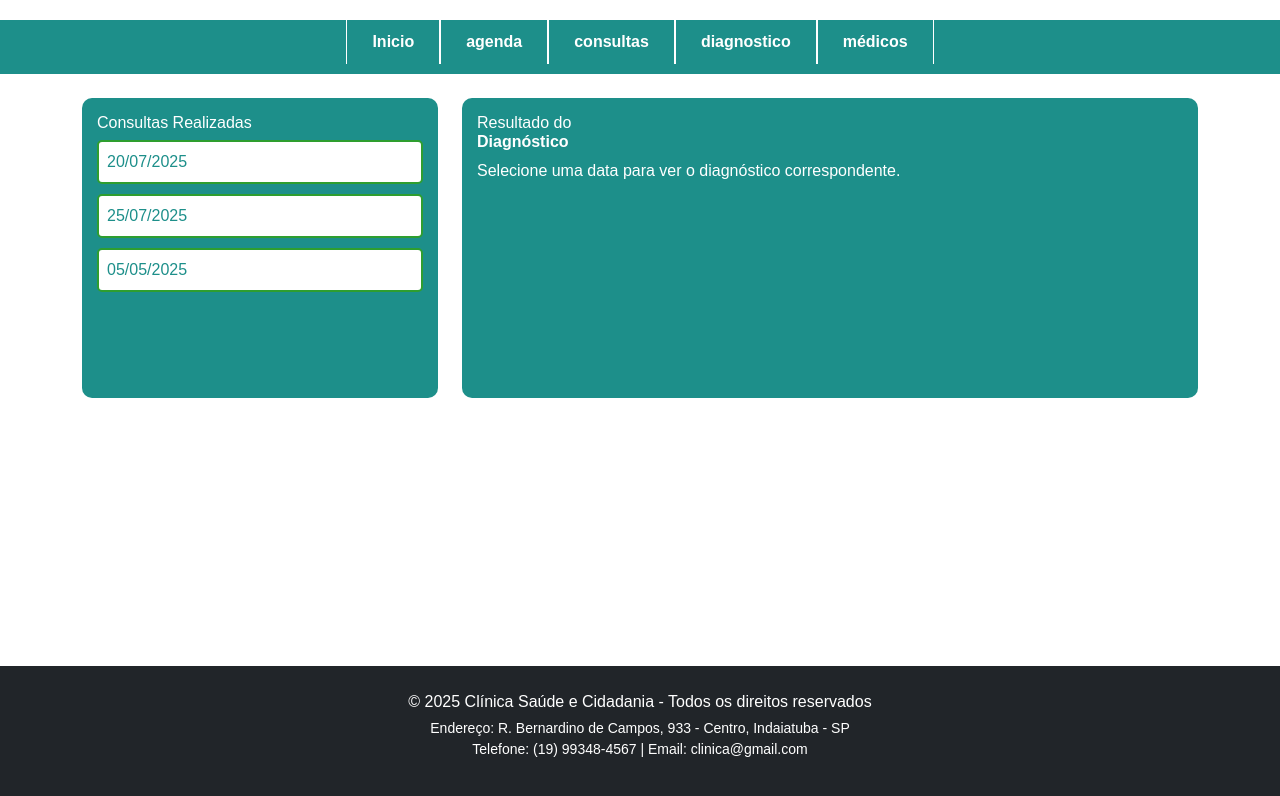
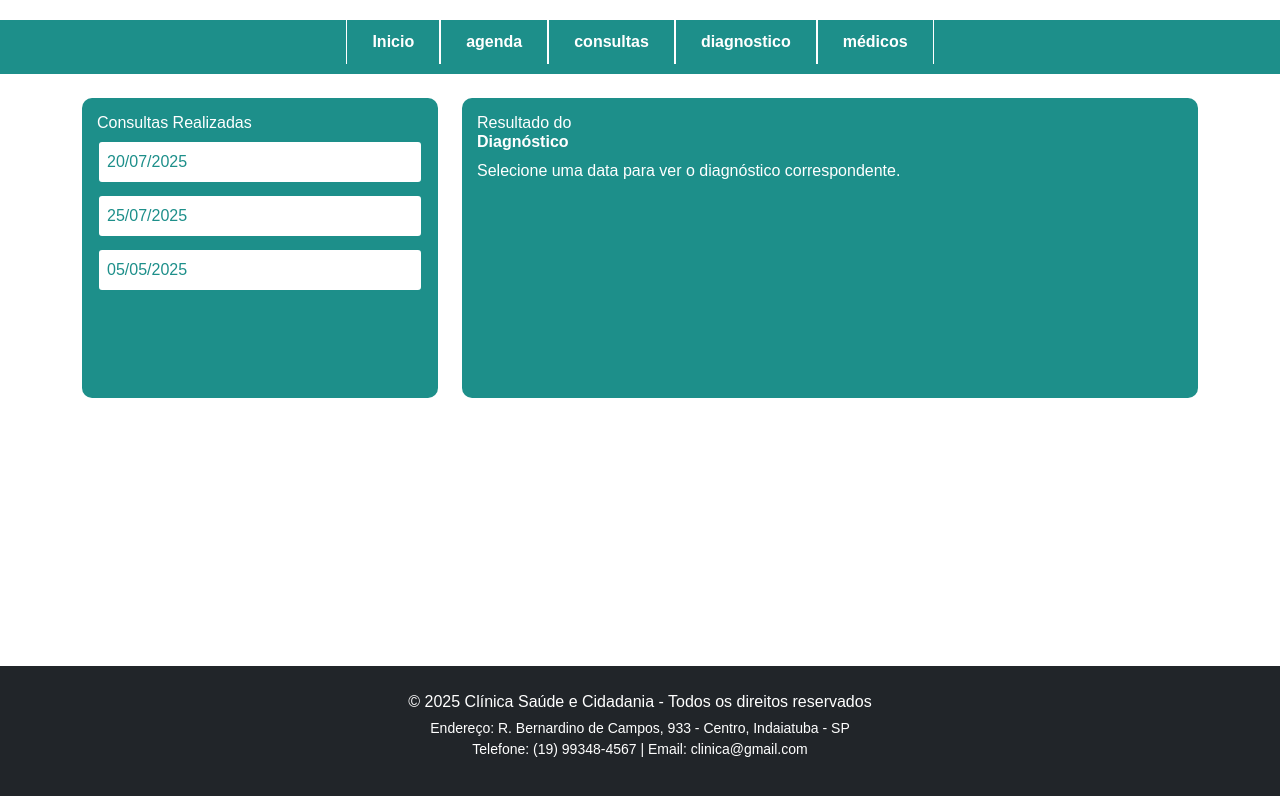
Before and after one commit to giuu7x/PIfatec, a plain HTML site: page diagnostico.html in a window 1280 px wide. Drawn offline with nearby package versions, Linux system fonts and the light colour scheme.

Commit message:
Update style.css

```diff
--- a/estilos/style.css
+++ b/estilos/style.css
@@ -78,7 +78,7 @@ body { background-color: #ffffff; font-family: sans-serif; }
   border-radius: 5px;
   cursor: pointer;
   font-weight: 500;
-  border: 2px solid #2e9e2f;
+  border: 2px solid #1d8f8a;
   transition: background 0.2s, color 0.2s;
 }
 .left-box li.active, .left-box li:hover { background-color: #1d8f8a; color: white; }
```
